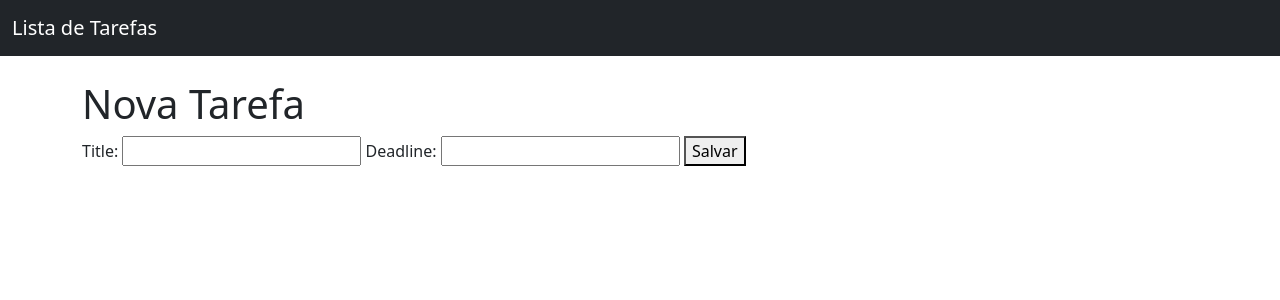
After one commit to juliomsouza/todostreinaweb, a Django app: page /create in a window 1280 px wide. The commit adds this page. Shown: the top 300 px of the page. Run offline with Django 4.2, Linux system fonts and the light colour scheme.

Commit message:
adicionado o formulario de cadstro de tarefas

```diff
--- a/setup/urls.py
+++ b/setup/urls.py
@@ -1,9 +1,10 @@
 from django.contrib import admin
 from django.urls import path
-from todos.views import todo_list
+from todos.views import TodoListView, TodoCreateView
 
 
 urlpatterns = [
     path("admin/", admin.site.urls),
-    path("", todo_list),
+    path("", TodoListView.as_view(), name="todo_list"),
+    path("create", TodoCreateView.as_view(), name="todo_create"),
 ]
--- a/todos/models.py
+++ b/todos/models.py
@@ -4,5 +4,5 @@ from django.db import models
 class Todo(models.Model):
     title = models.CharField(max_length=100, null=False, blank=False)
     created_at = models.DateTimeField(auto_now_add=True, null=False, blank=False)
-    deadline = models.DateTimeField(null=False, blank=False)
-    finished_at = models.DateTimeField(null=True, blank=True)
+    deadline = models.DateField(null=False, blank=False)
+    finished_at = models.DateField(null=True, blank=True)
--- /dev/null
+++ b/todos/templates/todos/todo_form.html
@@ -0,0 +1,25 @@
+<!doctype html>
+<html lang="pt-br">
+  <head>
+    <meta charset="utf-8">
+    <meta name="viewport" content="width=device-width, initial-scale=1">
+    <title>Lista de Tarefas</title>
+    <link href="https://cdn.jsdelivr.net/npm/bootstrap@5.3.3/dist/css/bootstrap.min.css" rel="stylesheet" integrity="sha384-QWTKZyjpPEjISv5WaRU9OFeRpok6YctnYmDr5pNlyT2bRjXh0JMhjY6hW+ALEwIH" crossorigin="anonymous">
+  </head>
+  <body>
+    <nav class="navbar bg-dark mb-4" data-bs-theme="dark">
+        <div class="container-fluid">
+            <a class="navbar-brand" href="#">Lista de Tarefas</a>
+        </div>
+    </nav>
+    <main class="container">
+        <h1>Nova Tarefa</h1>
+        <form method="POST">
+          {% csrf_token %}
+            {{ form }}
+          <button type="submit">Salvar</button>
+        </form>
+    </main>
+    <script src="https://cdn.jsdelivr.net/npm/bootstrap@5.3.3/dist/js/bootstrap.bundle.min.js" integrity="sha384-YvpcrYf0tY3lHB60NNkmXc5s9fDVZLESaAA55NDzOxhy9GkcIdslK1eN7N6jIeHz" crossorigin="anonymous"></script>
+  </body>
+</html>
--- a/todos/templates/todos/todo_list.html
+++ b/todos/templates/todos/todo_list.html
@@ -15,7 +15,7 @@
     </nav>
     <main class="container">
         <h1>Lista de Tarefas</h1>
-        {% if todos %}
+        {% if todo_list %}
         <table class="table">
             <thead>
               <tr>
@@ -28,7 +28,7 @@
               </tr>
             </thead>
             <tbody>
-                {% for todo in todos %}
+                {% for todo in todo_list %}
                 <tr>
                     <th scope="row">{{ todo.pk }}</th>
                     <td>{{ todo.title }}</td>
--- a/todos/views.py
+++ b/todos/views.py
@@ -1,6 +1,14 @@
 from django.shortcuts import render
+from django.views.generic import ListView, CreateView
 from .models import Todo
+from django.urls import reverse_lazy
 
-def todo_list(request):
-    todos = Todo.objects.all()
-    return render(request, "todos/todo_list.html", {"todos":todos})
+
+class TodoListView(ListView):
+    model = Todo
+
+
+class TodoCreateView(CreateView):
+    model = Todo
+    fields = ["title", "deadline"]
+    success_url = reverse_lazy("todo_list")
```
Also changed, not shown: todos/migrations/0003_alter_todo_deadline_alter_todo_finished_at.py (added).
